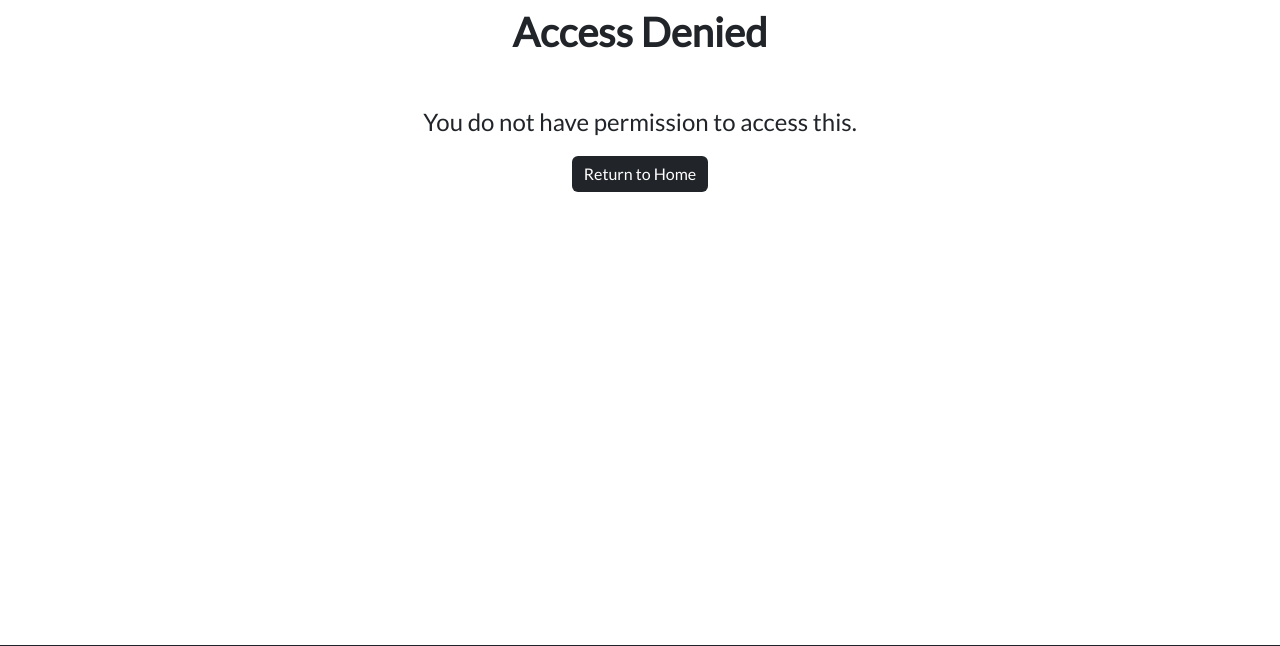
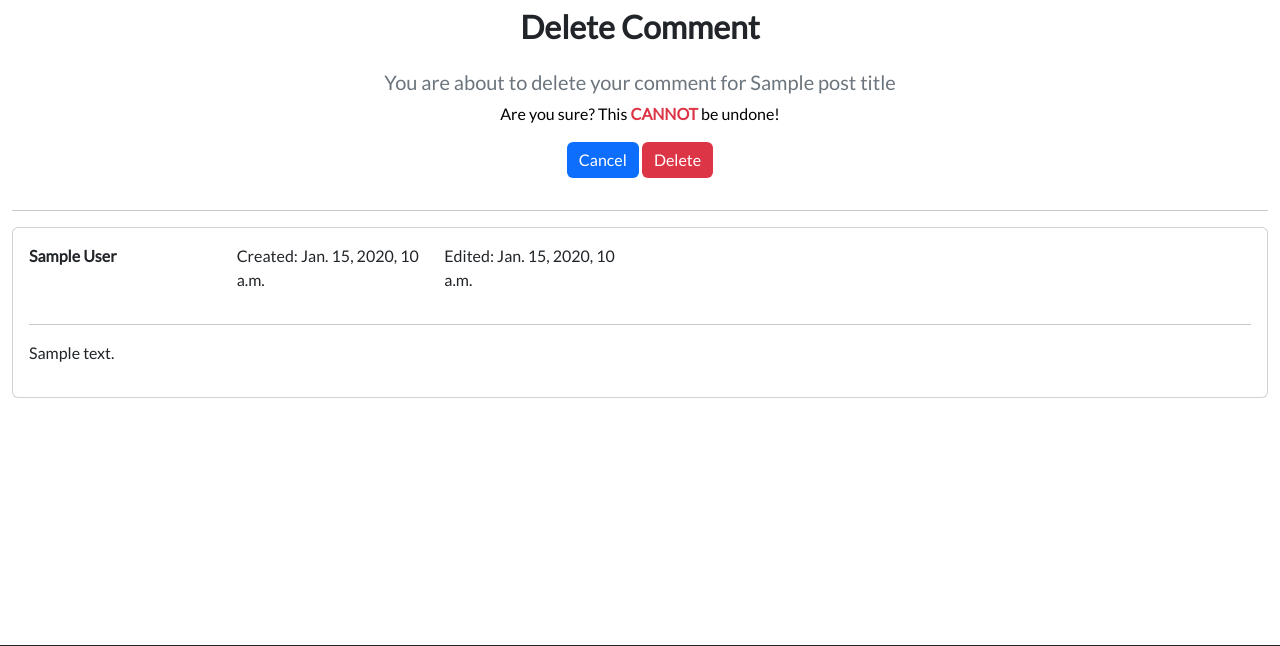
Before and after one commit to JackDay94/Project5-atopc, a Django app: template blog/templates/blog/delete_comment.html in a window 1280 px wide. Shown: the part 221-867 px from the top of the page. Run offline with Django 3.2, Linux system fonts and the light colour scheme; the template is opened without the code that fills it: most values are stand-ins (such as "Sample title", 1, 10 or a date in 2020); some libraries are stand-ins or nearby versions; some web fonts are replaced.

Commit message:
fix: Change user permissions check on editing/deleting comments to views

```diff
--- a/blog/templates/blog/delete_comment.html
+++ b/blog/templates/blog/delete_comment.html
@@ -7,13 +7,11 @@ Delete Comment
 {% endblock %}
 
 {% block content %}
-<!-- Checks the current user is same as the comment author or is a superuser -->
-{% if request.user == blogcomment.author or request.user.is_superuser %}
-<!-- Delete Blog Post form -->
+<!-- Delete Blog comment form -->
 <div class="row">
     <div class="col-12 text-center">
-        <h2 class="fw-bold mb-4 text-center">Delete Comment</h2>
-        <h5 class="text-muted">You are about to delete your comment.</h5>
+        <h2 class="fw-bold mb-4">Delete Comment</h2>
+        <h5 class="text-muted">You are about to delete your comment for {{ post_title }}</h5>
         <p class="mt-2 text-black">Are you sure? This <strong class="text-danger text-uppercase">cannot</strong> be
             undone!</p>
         <form method="post">
@@ -25,6 +23,8 @@ Delete Comment
         </form>
     </div>
 </div>
+<hr>
+<!-- Comment preview -->
 <div class="card mb-3">
     <div class="card-body">
         <div class="row">
@@ -40,14 +40,4 @@ Delete Comment
         </div>
     </div>
 </div>
-<!-- Displays message if the current user is not the comment author -->
-{% else %}
-<div class="text-center">
-    <h1 class="fw-bold mb-5">Access Denied</h1>
-    <p class="fs-4">You do not have permission to access this.</p>
-    <a href="{% url 'home' %}" class="btn btn-dark">
-        Return to Home
-    </a>
-</div>
-{% endif %}
 {% endblock %}
--- a/blog/templates/blog/edit_post.html
+++ b/blog/templates/blog/edit_post.html
@@ -16,7 +16,7 @@ Edit a Blog Post
 <!-- Edit Post Form -->
 <div class="row justify-content-center">
     <div class="col-12 col-md-8">
-        <h5 class="text-muted">Edit an existing Blog Post</h5>
+        <h5 class="text-muted">Editing {{ post_title }}</h5>
         <hr>
         <form method="POST" class="form mb-2" enctype="multipart/form-data">
             {% csrf_token %}
--- a/products/templates/products/delete_review.html
+++ b/products/templates/products/delete_review.html
@@ -25,13 +25,14 @@ Delete Review
     </div>
 </div>
 <!-- Review preview -->
+<div class="row">
     <div class="col-12">
         <div class="card mb-3">
             <div class="card-body">
                 <div class="row">
                     <p class="col-md-2 col-6 fw-semibold">{{ review.author }}</p>
-                <p class="col-md-2 col-6">Rating: {{ review.rating }} <i
-                        class="fa-solid fa-star text-warning"></i></p>
+                    <p class="col-md-2 col-6">Rating: {{ review.rating }} <i class="fa-solid fa-star text-warning"></i>
+                    </p>
                     <p class="col-md-2 col-6"><span class="fw-bold">Created:</span> {{ review.created_on }}</p>
                     <p class="col-md-2 col-6"><span class="fw-bold">Edited:</span> {{ review.edited_on }}</p>
                 </div>
@@ -44,4 +45,5 @@ Delete Review
             </div>
         </div>
     </div>
+</div>
 {% endblock %}
```
Also changed, not shown: blog/templates/blog/edit_comment.html (+1 -13 lines), blog/views.py (+11 -5 lines). Lines whose indentation alone changed are shown as unchanged.
